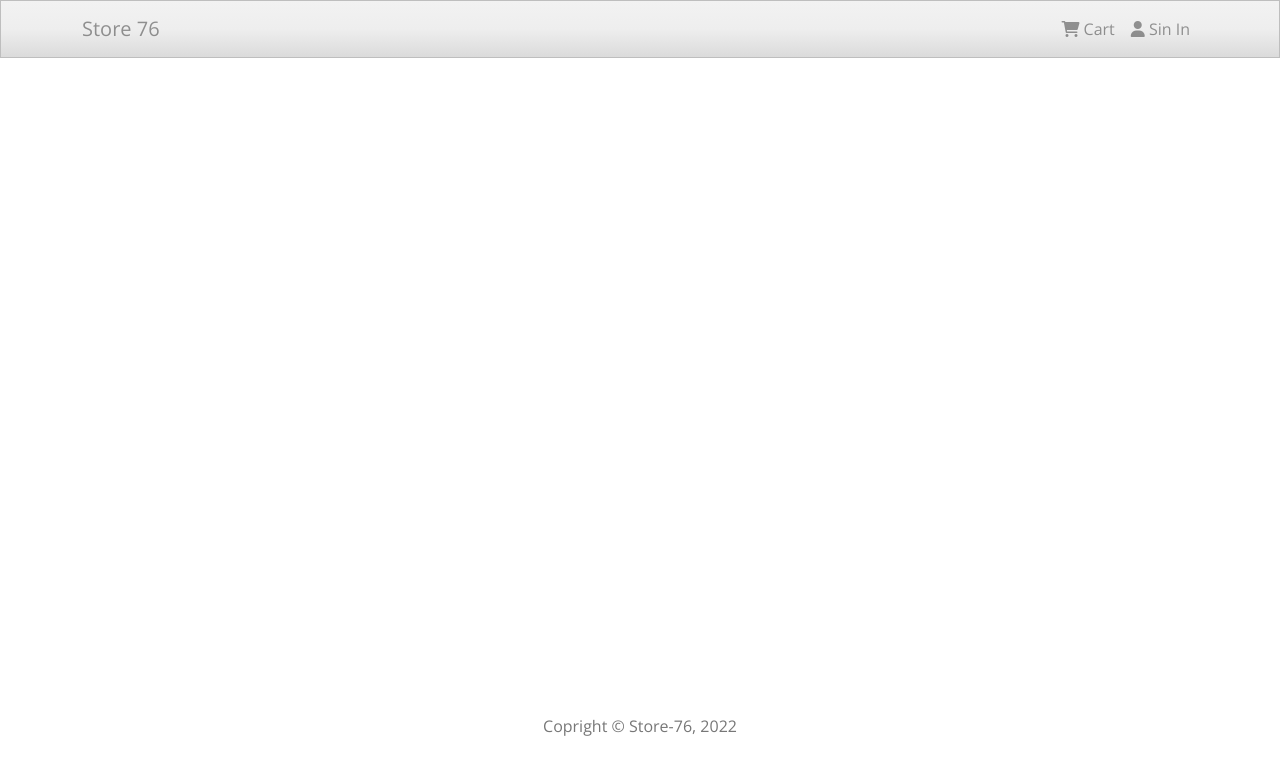
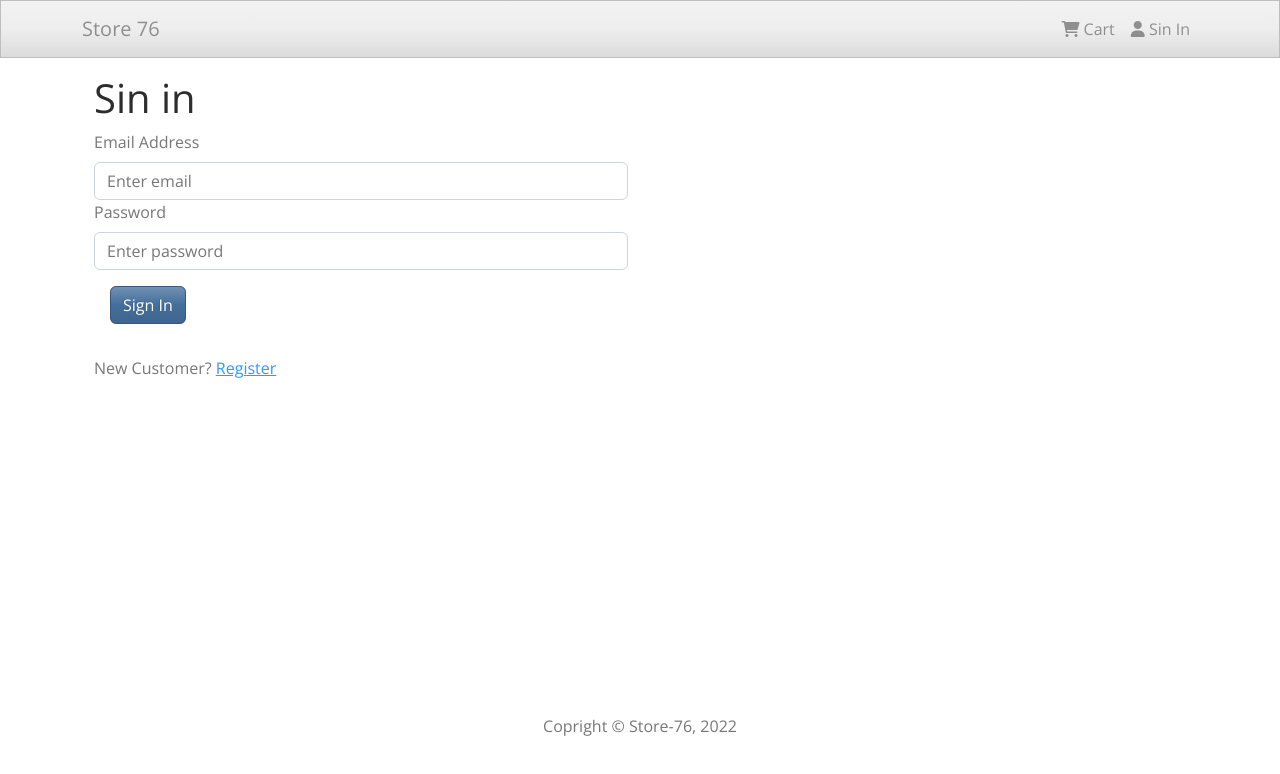
Before and after one commit to laminemessaci/store76, a React (Create React App) app in the folder frontend/: page /login in a window 1280 px wide. Shown: the top 774 px of the page. Built offline with nearby package versions, Linux system fonts and the light colour scheme.

Commit message:
Add and configure login screen

```diff
--- a/frontend/src/App.js
+++ b/frontend/src/App.js
@@ -7,6 +7,7 @@
 import HomeScreen from './screens/HomeScreen.js';
 import ProductScreen from './screens/ProductScreen.js';
 import CartScreen from './screens/CartScreen.js';
+import LoginScreen from './screens/LoginScreen.js';
 
 const App = () => {
   return (
@@ -15,6 +16,7 @@
       <main className="py-3">
         <Container>
           <Routes>
+            <Route path="/login" element={<LoginScreen />} />
             <Route path="/" element={<HomeScreen />} />
             <Route path="/product/:id" element={<ProductScreen />} />
             <Route path="/cart" element={<CartScreen />} />
--- /dev/null
+++ b/frontend/src/components/FormContainer.js
@@ -0,0 +1,16 @@
+import React from 'react';
+import { Col, Container, Row } from 'react-bootstrap';
+
+const FormContainer = ({ children }) => {
+  return (
+    <Container className="justufy-content-md-center">
+      <Row>
+        <Col xs={12} md={6}>
+          {children}
+        </Col>
+      </Row>
+    </Container>
+  );
+};
+
+export default FormContainer;
--- /dev/null
+++ b/frontend/src/screens/LoginScreen.js
@@ -0,0 +1,83 @@
+import React, { useEffect, useState } from 'react';
+import { Button, Col, Form, Row } from 'react-bootstrap';
+import { Link, useNavigate, useParams, useLocation } from 'react-router-dom';
+import FormContainer from '../components/FormContainer.js';
+import { useDispatch, useSelector } from 'react-redux';
+import { login } from './../actions/userActions';
+import Message from '../components/Message.js';
+import Loader from '../components/Loader.js';
+
+const LoginScreen = () => {
+  const [email, setEmail] = useState('');
+  const [password, setPassword] = useState('');
+
+  const dispatch = useDispatch();
+  const location = useLocation();
+  const navigate = useNavigate();
+
+  const userLogin = useSelector((state) => state.userLogin);
+  const { loading, error, userInfo } = userLogin;
+
+  console.log('location ::', location);
+  const redirect = location.search ? location.search.split('=')[1] : '/';
+
+  useEffect(() => {
+    if (userInfo) {
+      console.log('userInfo ::', userInfo);
+      // history.push(redirect);
+      navigate(redirect);
+    }
+  }, [userInfo, redirect]);
+
+  const submitHandler = (e) => {
+    e.preventDefault();
+    dispatch(login(email, password));
+  };
+  return (
+    <FormContainer>
+      <h1>Sin in</h1>
+      {error && <Message variant="danger">{error}</Message>}
+      {loading && <Loader />}
+      <Form onSubmit={submitHandler}>
+        <Form.Group controlId="email">
+          <Form.Label>Email Address</Form.Label>
+          <Form.Control
+            type="email"
+            placeholder="Enter email"
+            value={email}
+            onChange={(e) => setEmail(e.target.value)}
+          ></Form.Control>
+        </Form.Group>
+
+        <Form.Group controlId="password">
+          <Form.Label>Password</Form.Label>
+          <Form.Control
+            type="password"
+            placeholder="Enter password"
+            value={password}
+            onChange={(e) => setPassword(e.target.value)}
+          ></Form.Control>
+        </Form.Group>
+
+        <Button
+          className="m-3 justify-content-center"
+          type="submit"
+          variant="primary"
+        >
+          Sign In
+        </Button>
+      </Form>
+
+      <Row className="py-3">
+        <Col>
+          New Customer?{' '}
+          <Link to={redirect ? `/register?redirect=${redirect}` : '/register'}>
+            Register
+          </Link>
+        </Col>
+      </Row>
+    </FormContainer>
+  );
+};
+
+export default LoginScreen;
--- a/frontend/src/screens/ProductScreen.js
+++ b/frontend/src/screens/ProductScreen.js
@@ -9,7 +9,7 @@
   ListGroupItem,
   Row,
 } from 'react-bootstrap';
-import { Link, useNavigate, useParams, Navigate } from 'react-router-dom';
+import { Link, useNavigate, useParams} from 'react-router-dom';
 import Rating from '../components/Rating.js';
 import { useDispatch, useSelector } from 'react-redux';
 import { listProductDetails } from '../actions/productActions.js';
```
